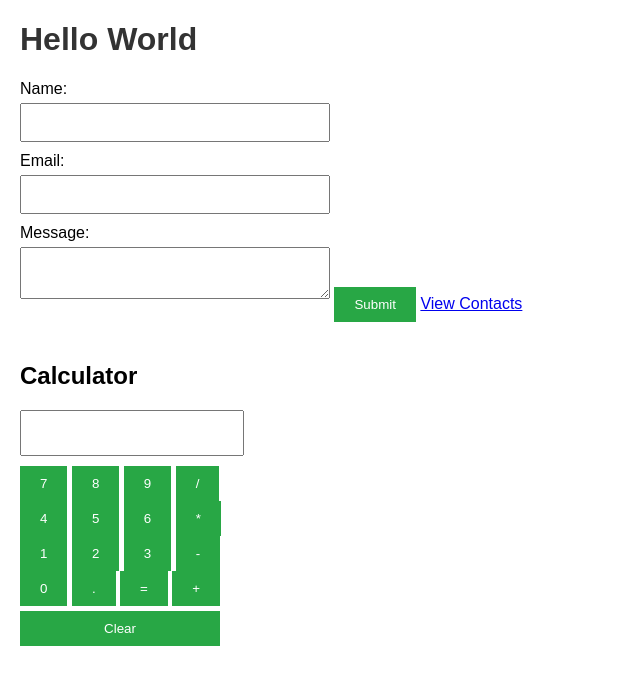
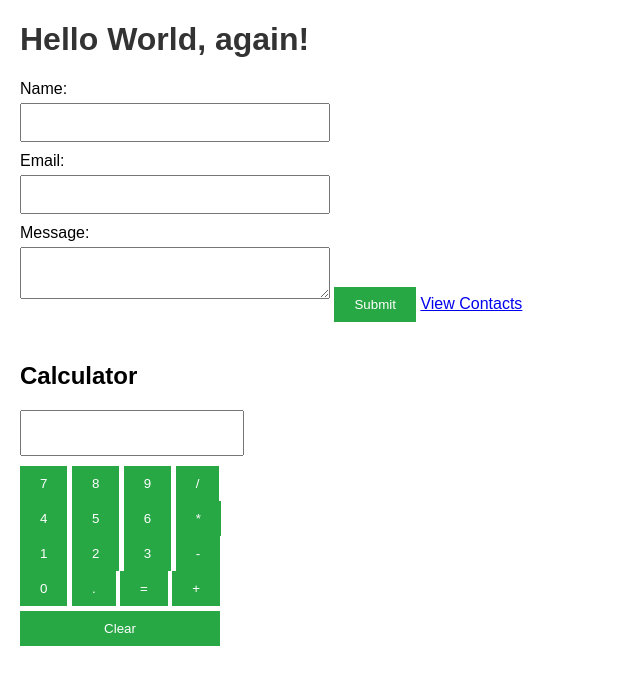
Before and after one commit to snulphpfe/web5, a plain HTML site: page index.html in a window 1280 px wide. Shown: the whole page, without its empty margins (0-640 px from the left). Drawn offline with Linux system fonts and the light colour scheme.

Commit message:
Update index.html

```diff
--- a/index.html
+++ b/index.html
@@ -7,7 +7,7 @@
   <link rel="stylesheet" href="styles.css" />
 </head>
 <body>
-  <h1>Hello World</h1>
+  <h1>Hello World, again!</h1>
   <form id="contactForm">
     <label for="name">Name:</label>
     <input type="text" id="name" required />
```
